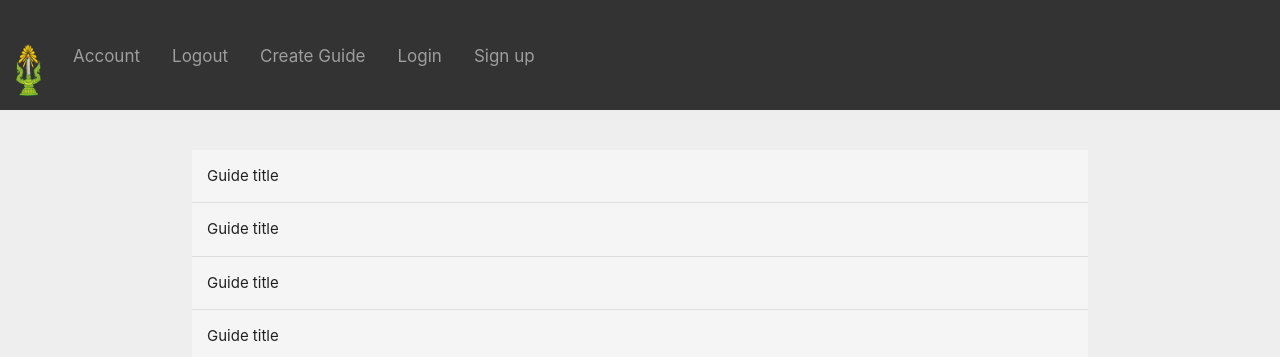
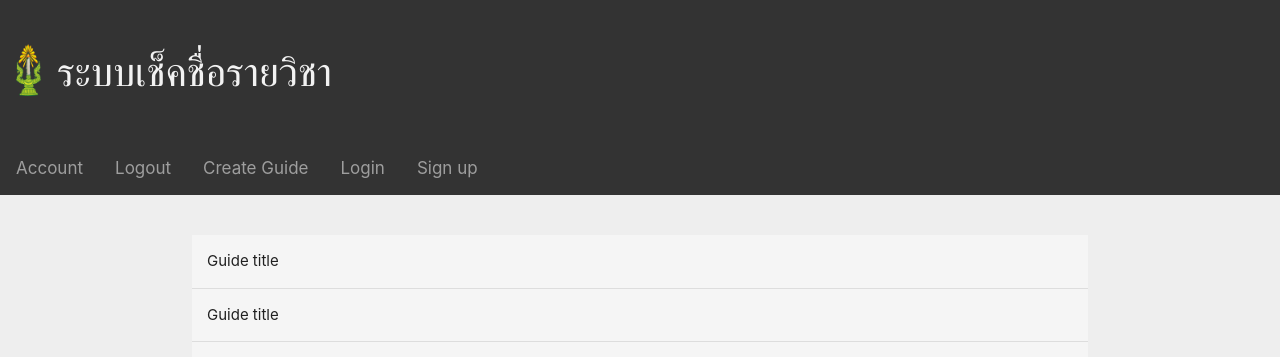
Before and after one commit to bitotassuya/kbstudentssystem.github.io, a plain HTML site: page index.html in a window 1280 px wide. Shown: the top 357 px of the page. Drawn offline with nearby package versions, Linux system fonts and the light colour scheme; no server answers.

Commit message:
first commit

```diff
--- a/index.html
+++ b/index.html
@@ -9,6 +9,7 @@
   <link rel="stylesheet" href="https://cdnjs.cloudflare.com/ajax/libs/font-awesome/4.7.0/css/font-awesome.min.css">
   <link rel="stylesheet" href="style.css">
   <!-- <link rel="text/javascript" href="./scripts/script.js"> -->
+
 
 
 
@@ -142,6 +143,7 @@
   <a href="#" class="brand-logo">
     <img src="images/KBLogo.ico" style="width: 25px; ">
   </a>
+  <h3 style="font-family:verdana;">ระบบเช็คชื่อรายวิชา</h3>
   <a href="#" class=" grey-text modal-trigger" data-target="modal-account">Account</a>
   <a href="#" class="grey-text" id="logout">Logout</a>
   <a href="#" class="grey-text modal-trigger" data-target="modal-create">Create Guide</a>
--- a/style.css
+++ b/style.css
@@ -100,4 +100,13 @@ th {
     display: block;
     text-align: left;
   }
+
 }
+h3 {
+  margin-top: 50px;
+  font-family: Georgia, serif;
+  font-size: 40px;
+  margin-left: 150pxs;
+  margin-right: 150pxs;
+  color: #f2f2f2;
+}
```
Also changed, not shown: homepage.html (+2 -0 lines), 404.html (deleted).
